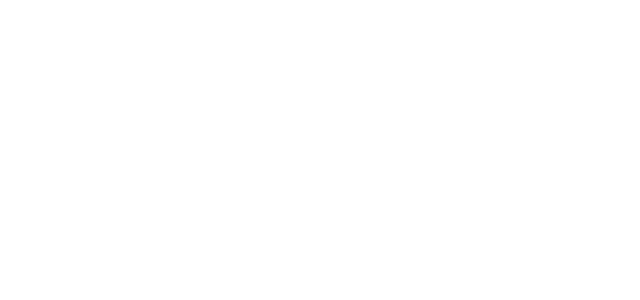
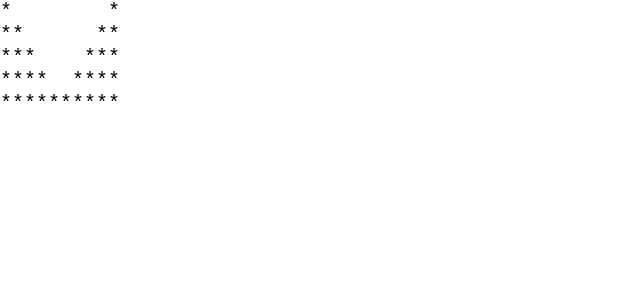
Before and after one commit to Pranay-Erra/TS-1, a React (Create React App) app in the folder frontend/: page /p2 in a window 1280 px wide. Before the commit this address had no page. Shown: the top 300 px of the page, without its empty margins (0-640 px from the left). Built offline with nearby package versions, Linux system fonts and the light colour scheme.

Commit message:
patterns done with routing

```diff
--- a/frontend/src/App.js
+++ b/frontend/src/App.js
@@ -2,7 +2,9 @@
 import './App.css';
 import Name from './Name/myName';
 import Clock from './Clock/time';
+import StarPattern from './Pattern-1/pattern';
 import {BrowserRouter,Routes,Route} from "react-router-dom";
+import StarPattern2 from './Pattern-2/pattern';
 function App() {
   return (
    <>
@@ -10,6 +12,8 @@
           <Routes>
             <Route path='/name' element={<Name/>}/>
             <Route path='/time' element={<Clock/>}/>
+            <Route path='/p1' element={<StarPattern rows={5}/>}/>
+            <Route path='/p2' element={<StarPattern2 rows={5}/>}/>
           </Routes>
       </BrowserRouter>
    </>
--- /dev/null
+++ b/frontend/src/Pattern-1/pattern.js
@@ -0,0 +1,21 @@
+import React from "react";
+
+const StarPattern = ({ rows }) => {
+  const generatePattern = () => {
+    let patternArray = [];
+    for (let i = rows; i > 0; i--) {
+      patternArray.push("*".repeat(i));
+    }
+    return patternArray;
+  };
+
+  return (
+    <div style={{ fontFamily: "monospace", fontSize: "20px" }}>
+      {generatePattern().map((line, index) => (
+        <div key={index}>{line}</div>
+      ))}
+    </div>
+  );
+};
+
+export default StarPattern;
--- /dev/null
+++ b/frontend/src/Pattern-2/pattern.js
@@ -0,0 +1,24 @@
+import React from "react";
+
+const StarPattern2 = ({ rows }) => {
+  const generatePattern = () => {
+    let patternArray = [];
+    for (let i = 1; i <= rows; i++) {
+      let leftStars = "*".repeat(i); // Left side stars
+      let spaces = " ".repeat(2 * (rows - i)); // Spaces in the middle
+      let rightStars = "*".repeat(i); // Right side stars
+      patternArray.push(leftStars + spaces + rightStars);
+    }
+    return patternArray;
+  };
+
+  return (
+    <div style={{ fontFamily: "monospace", fontSize: "20px", whiteSpace: "pre" }}>
+      {generatePattern().map((line, index) => (
+        <div key={index}>{line}</div>
+      ))}
+    </div>
+  );
+};
+
+export default StarPattern2;
```
